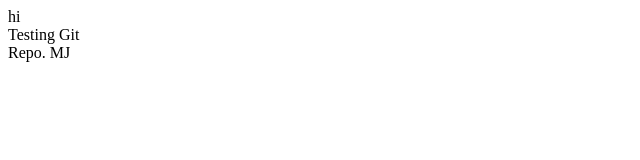
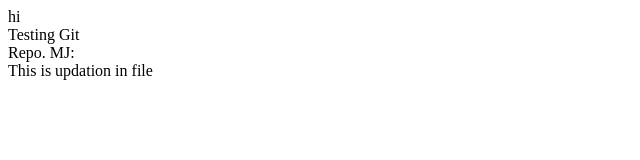
Before and after one commit to MilindJagdale/KKJan21, a plain HTML site: page index.html in a window 1280 px wide. Shown: the whole page, without its empty margins (0-640 px from the left). Drawn offline with Linux system fonts and the light colour scheme.

Commit message:
new line added

```diff
--- a/index.html
+++ b/index.html
@@ -4,5 +4,6 @@
 <br>
 Testing Git
 <br>
-Repo. MJ
+Repo. MJ:
+<br>This is updation in file
 </html>
```
